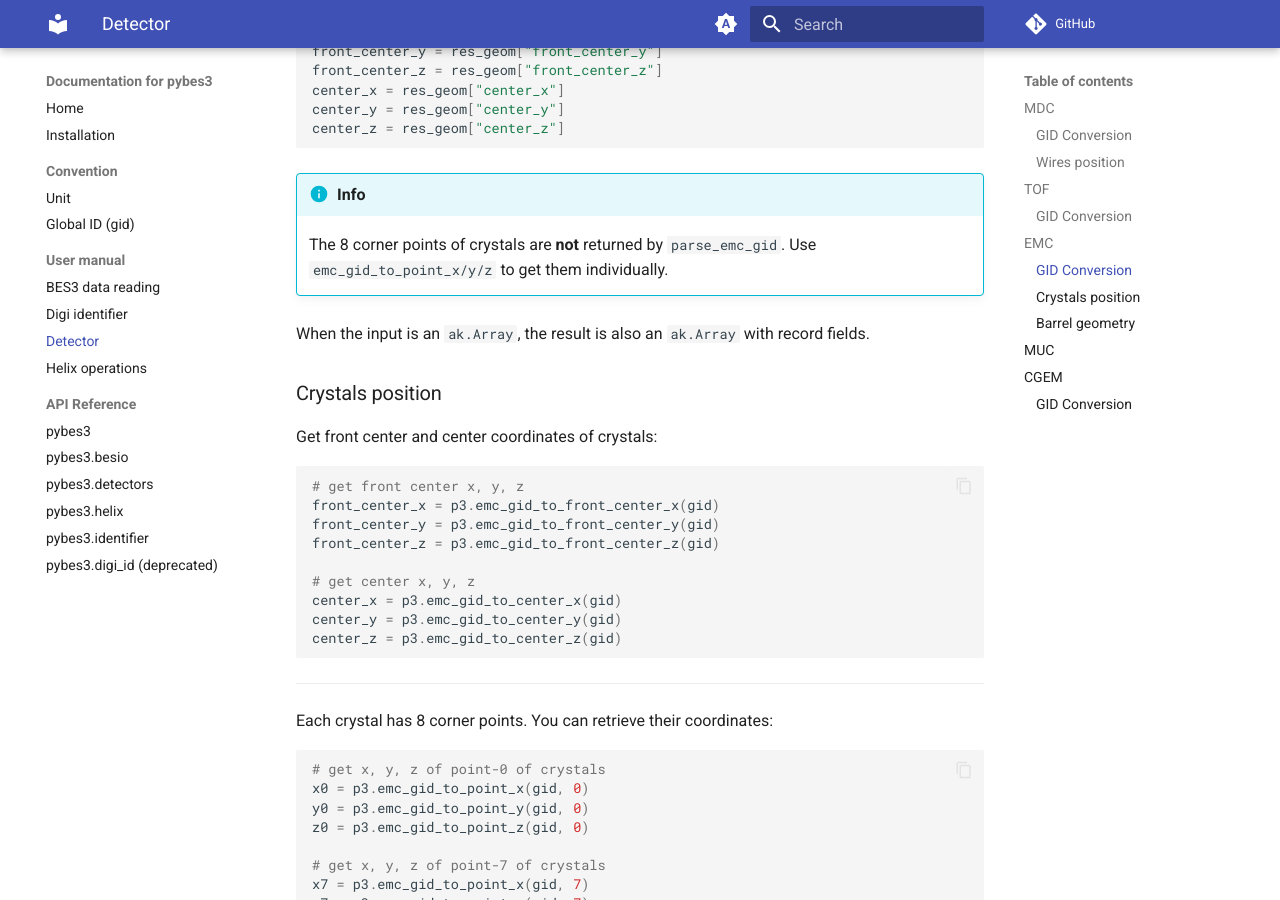
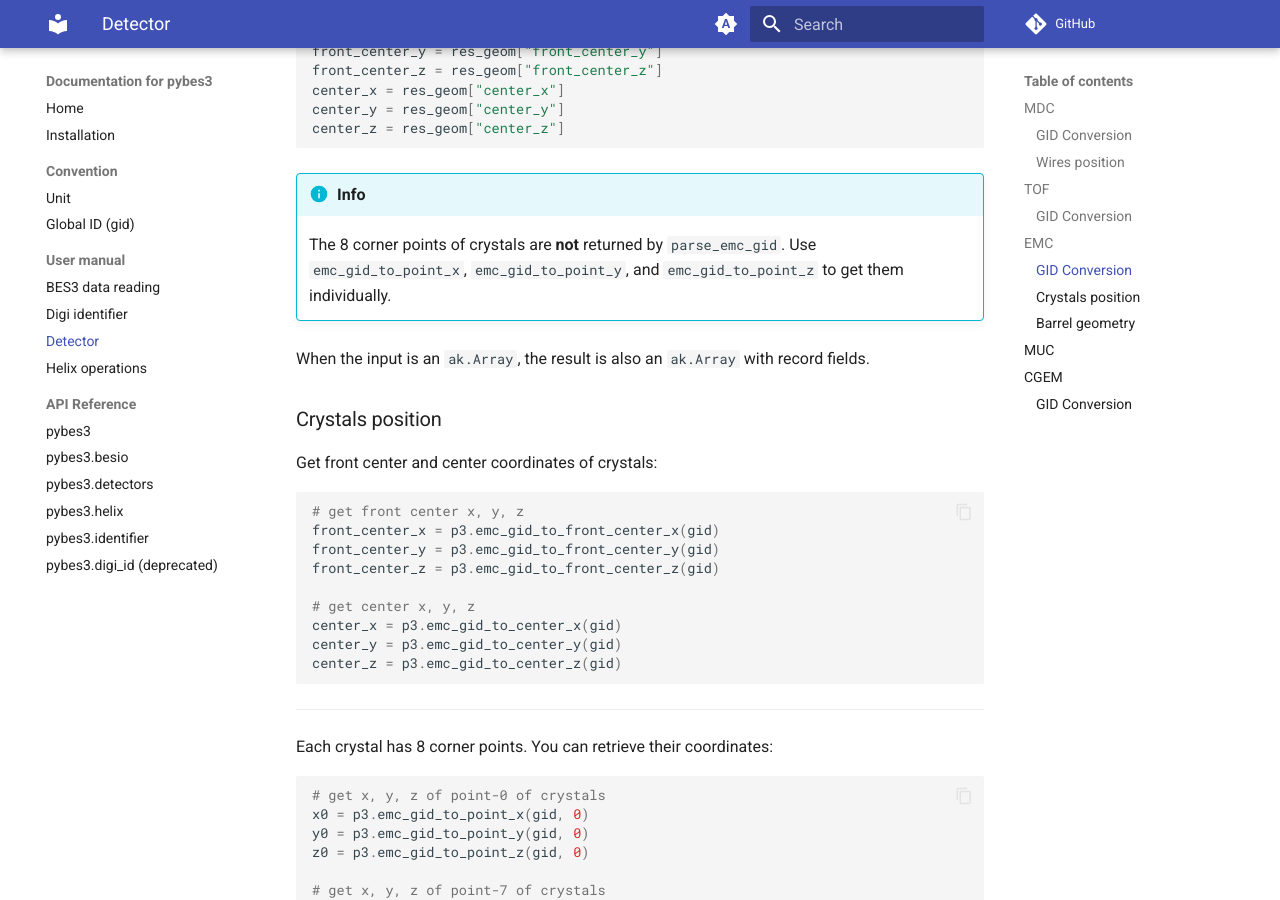
Before and after one commit to mrzimu/pybes3, an MkDocs documentation site: the page built from docs/user-manual/detector.md, in a window 1280 px wide and 900 px high, scrolled down 3913 px. Built offline with MkDocs 1.6.1 and Material for MkDocs 9.7.7, drawn with Linux system fonts in a browser that asks for light colours; comment, search, counter and statistics services are not loaded.

Commit message:
Potential fix for pull request finding
Co-authored-by: Copilot Autofix powered by AI <175728472+Copilot@users.noreply.github.com>

```diff
--- a/docs/user-manual/detector.md
+++ b/docs/user-manual/detector.md
@@ -196,7 +196,7 @@ center_z = res_geom["center_z"]
 
 !!! info
     The 8 corner points of crystals are **not** returned by `parse_emc_gid`.
-    Use `emc_gid_to_point_x/y/z` to get them individually.
+    Use `emc_gid_to_point_x`, `emc_gid_to_point_y`, and `emc_gid_to_point_z` to get them individually.
 
 When the input is an `ak.Array`, the result is also an `ak.Array` with record fields.
 
```
